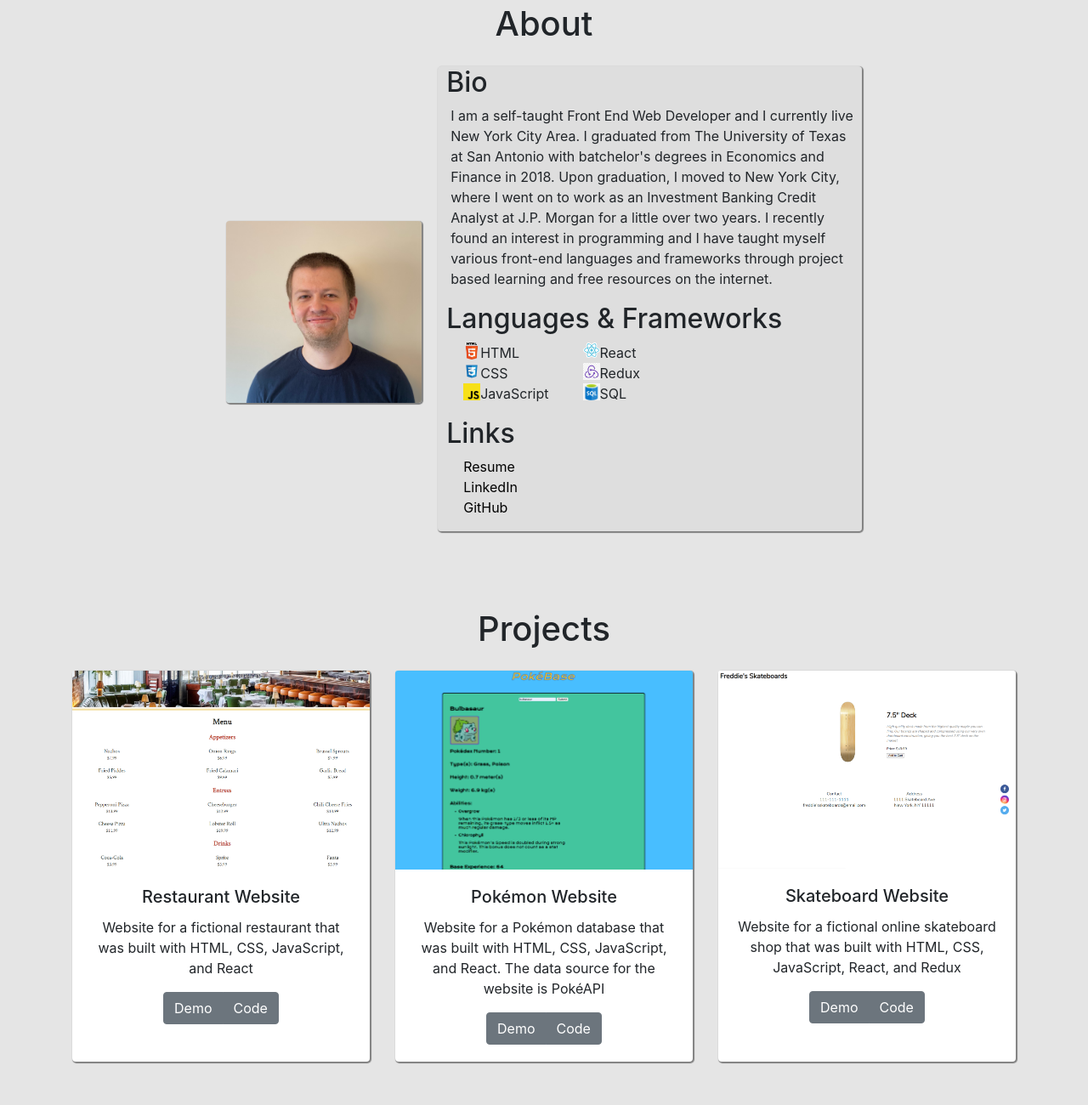
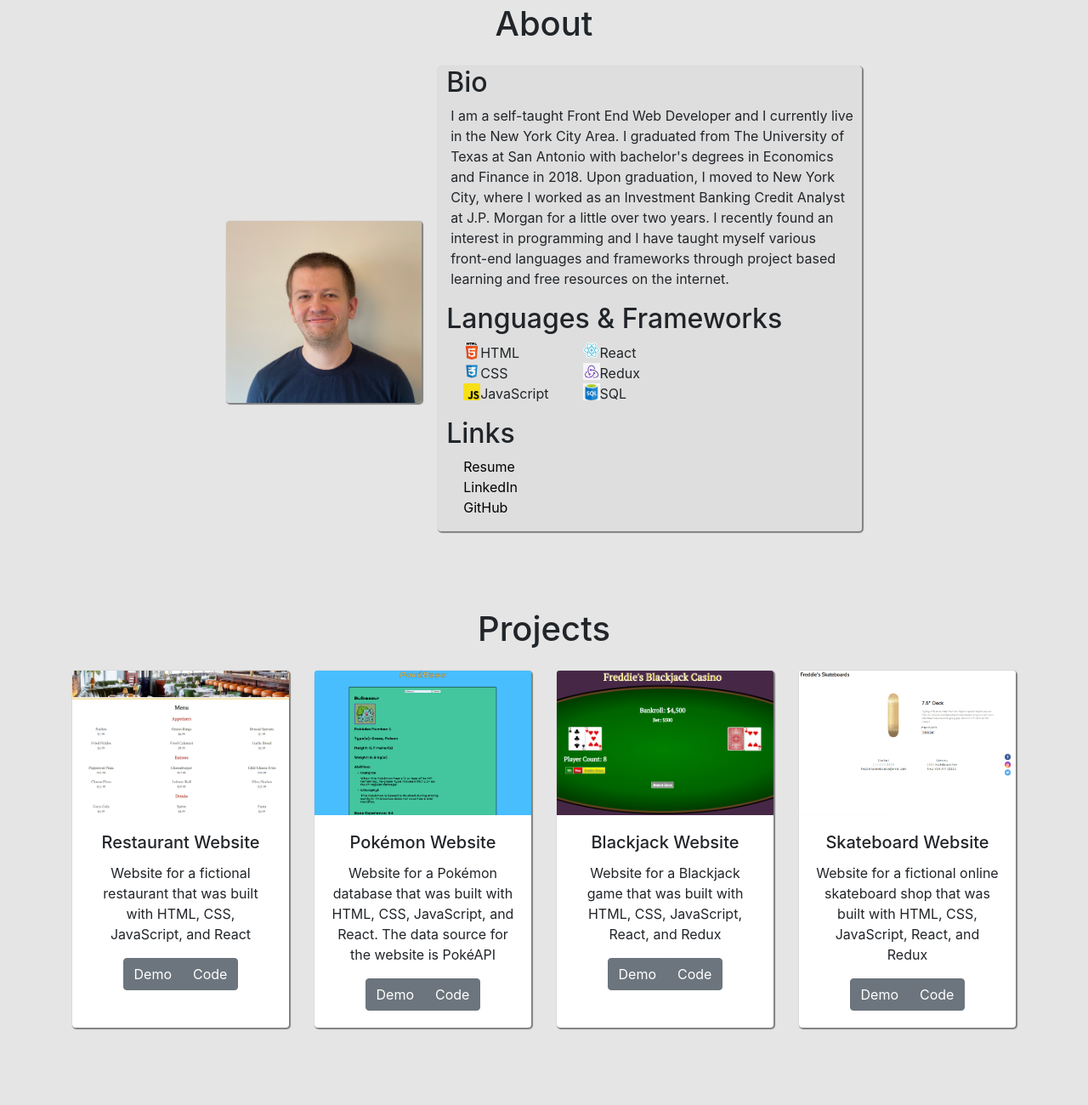
Before and after one commit to f-bergener/portfolio-website, a plain HTML site: page index.html in a window 1280 px wide. Shown: the part 540-1840 px from the top of the page at 85% size. Drawn offline with nearby package versions, Linux system fonts and the light colour scheme.

Commit message:
Added Blackjack project

```diff
--- a/index.html
+++ b/index.html
@@ -83,14 +83,11 @@
         <div id="bio-container">
           <h2 id="bio-header">Bio</h2>
           <p id="bio">
-            I am a self-taught Front End Web Developer and I currently live New
-            York City Area. I graduated from The University of Texas at San
-            Antonio with batchelor's degrees in Economics and Finance in 2018.
-            Upon graduation, I moved to New York City, where I went on to work
-            as an Investment Banking Credit Analyst at J.P. Morgan for a little
-            over two years. I recently found an interest in programming and I
-            have taught myself various front-end languages and frameworks
-            through project based learning and free resources on the internet.
+            I am a self-taught Front End Web Developer and I currently live in the New York City Area.
+            I graduated from The University of Texas at San Antonio with bachelor's degrees in Economics and Finance
+            in 2018. Upon graduation, I moved to New York City, where I worked as an Investment Banking Credit Analyst at J.P.
+            Morgan for a little over two years. I recently found an interest in programming and I have taught myself various front-end
+            languages and frameworks through project based learning and free resources on the internet.
           </p>
           <h2 id="bio-header">Languages & Frameworks</h2>
           <div id="skills-container">
@@ -235,6 +232,34 @@
           <div class="card">
             <img
               class="card-img-top"
+              src="blackjack-website.png"
+              alt="Card image cap"
+            />
+            <div class="card-body">
+              <h5 class="card-title">Blackjack Website</h5>
+              <p class="card-text">
+                Website for a Blackjack game that was built with HTML, CSS,
+                JavaScript, React, and Redux
+              </p>
+              <div class="btn-group" role="group" aria-label="Basic example">
+                <a
+                  href="https://freddiebergener.com/blackjack-project"
+                  target="_blank"
+                  class="btn btn-secondary"
+                  >Demo</a
+                >
+                <a
+                  href="https://github.com/f-bergener/blackjack-project"
+                  target="_blank"
+                  class="btn btn-secondary"
+                  >Code</a
+                >
+              </div>
+            </div>
+          </div>
+          <div class="card">
+            <img
+              class="card-img-top"
               src="skateboard-website.png"
               alt="Card image cap"
             />
```
Also changed, not shown: blackjack-website.png (added).
